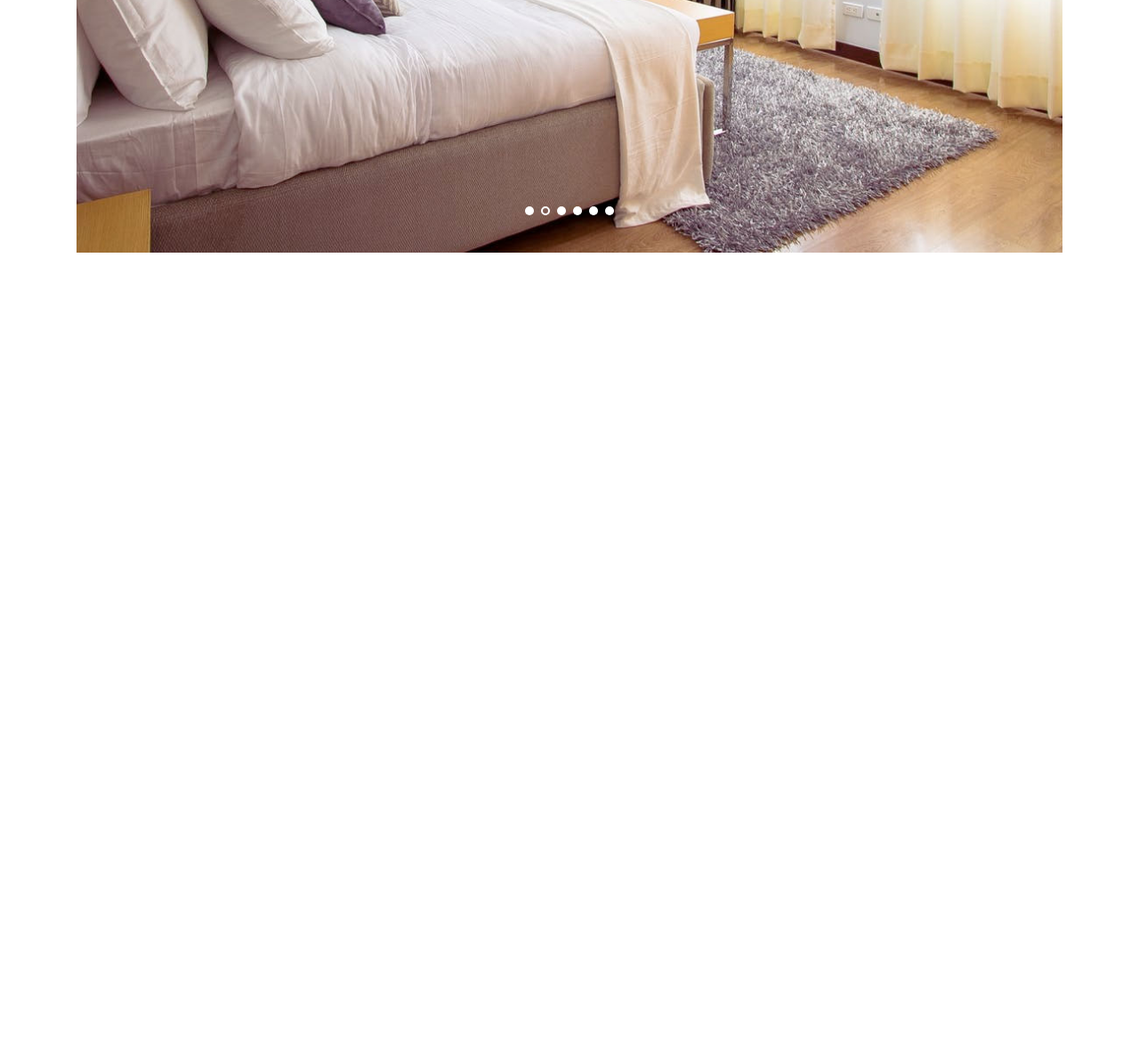
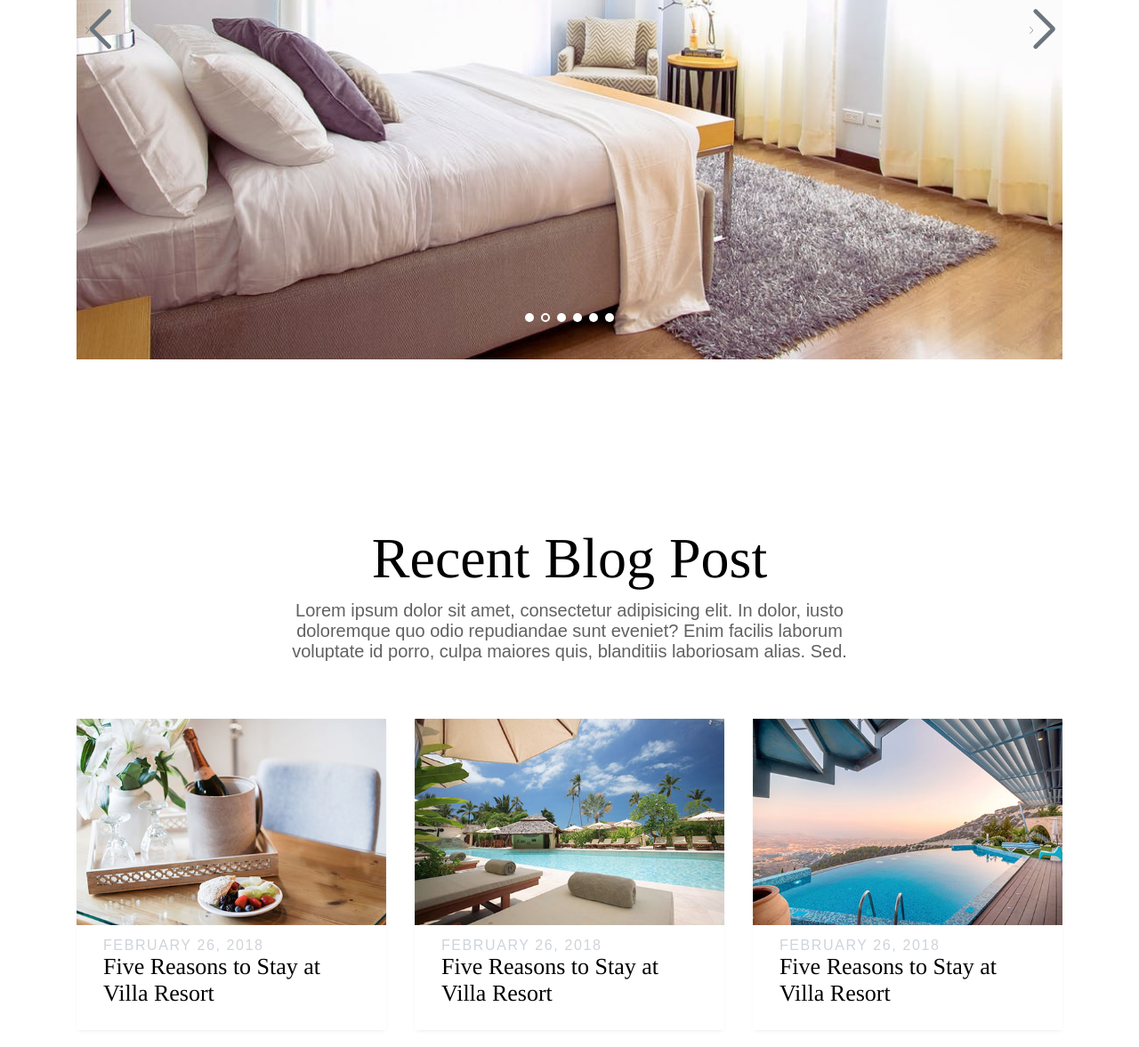
Before and after one commit to ArianCodes01/Villa-Project, a plain HTML site: page index.html in a window 1280 px wide. Shown: the part 2062-3239 px from the top of the page at 89% size. Before the commit the page ends 2362 px from the top, so only its background shows below. Drawn offline with nearby package versions, Linux system fonts and the light colour scheme; a web font is replaced by a local one.

Commit message:
blog-post-section

```diff
--- a/index.html
+++ b/index.html
@@ -158,7 +158,7 @@
 
    <section class="slider-section">
       <div class="container">
-         <div class="slider-header">
+         <div class="section-top">
             <h2 class="heading">A gorgeous place to enjoy your life. </h2>
             <p class="lead">Lorem ipsum dolor sit amet, consectetur adipisicing elit. In dolor, iusto doloremque quo
                odio repudiandae sunt eveniet? Enim facilis laborum voluptate id porro, culpa maiores quis, blanditiis
@@ -179,6 +179,58 @@
                   <div class="swiper-button-next"></div>
                   <div class="swiper-button-prev"></div>
                   <div class="swiper-pagination"></div>
+               </div>
+            </div>
+         </div>
+      </div>
+   </section>
+
+   <section class="blog-post-section">
+      <div class="container">
+         <div class="section-top">
+            <h2 class="heading">Recent Blog Post </h2>
+            <p class="lead">Lorem ipsum dolor sit amet, consectetur adipisicing elit. In dolor, iusto doloremque quo
+               odio repudiandae sunt eveniet? Enim facilis laborum voluptate id porro, culpa maiores quis, blanditiis
+               laboriosam alias. Sed.</p>
+         </div>
+
+         <div class="row">
+            <div class="col-lg-4 col-md-6 col-xs-12">
+               <div class="blog-post-item">
+                  <div class="top-img">
+                     <img src="./image/blog-post-img-1.jpg" alt="" class="img-fluid">
+                  </div>
+
+                  <div class="bottom-content">
+                     <span>February 26, 2018</span>
+                     <h2>Five Reasons to Stay at Villa Resort</a></h2>
+                  </div>
+               </div>
+            </div>
+
+            <div class="col-lg-4 col-md-6 col-xs-12">
+               <div class="blog-post-item">
+                  <div class="top-img">
+                     <img src="./image/blog-post-img-2.jpg" alt="" class="img-fluid">
+                  </div>
+
+                  <div class="bottom-content">
+                     <span>February 26, 2018</span>
+                     <h2>Five Reasons to Stay at Villa Resort</a></h2>
+                  </div>
+               </div>
+            </div>
+
+            <div class="col-lg-4 col-md-6 col-xs-12">
+               <div class="blog-post-item">
+                  <div class="top-img">
+                     <img src="./image/blog-post-img-3.jpg" alt="" class="img-fluid">
+                  </div>
+
+                  <div class="bottom-content">
+                     <span>February 26, 2018</span>
+                     <h2>Five Reasons to Stay at Villa Resort</a></h2>
+                  </div>
                </div>
             </div>
          </div>
--- a/style.css
+++ b/style.css
@@ -123,8 +123,8 @@
     border-color: #f8f9fa;
 }
 
-@media screen and (max-width: 576px){
-    .heroBtns{
+@media screen and (max-width: 576px) {
+    .heroBtns {
         flex-direction: column;
         width: 100%;
     }
@@ -132,7 +132,7 @@
 
 /* VISIT SECTION */
 
-.visit-section{
+.visit-section {
     margin-bottom: 200px;
     margin-top: 100px;
 }
@@ -190,12 +190,21 @@
 }
 
 /* SLIDER SECTION  */
+.slider-section {
+    margin-bottom: 170px;
+}
 
 .slider-header {
     text-align: center;
 }
 
-.slider-header .heading {
+.section-top {
+    text-align: center;
+    max-width: 700px;
+    margin: 0 auto;
+}
+
+.section-top .heading {
     color: black;
     margin-bottom: 0.5rem;
     font-weight: 500;
@@ -203,7 +212,7 @@
     font-size: 4rem;
 }
 
-.slider-header .lead {
+.section-top .lead {
     font-size: 1.25rem;
     font-weight: 300;
     margin-bottom: 3rem;
@@ -256,3 +265,49 @@
     color: #6c757d !important;
     font-weight: bolder !important;
 }
+
+/* BLOG POST SECTION */
+
+.blog-post-section {
+    position: relative;
+    margin-top: -500px;
+    background-image: url('./image/blog-post-section-bg');
+    padding: 500px 60px 100px;
+}
+
+.blog-post-item {
+    background: #fff;
+    box-shadow: 0 2px 5px -2px rgba(0, 0, 0, 0.1);
+    transition: all 0.3s ease;
+}
+
+.blog-post-item:hover {
+    box-shadow: 0 10px 30px -10px rgba(0, 0, 0, 0.1);
+}
+
+.blog-post-item img {
+    cursor: pointer;
+}
+
+.bottom-content {
+    padding: 10px 30px;
+}
+
+.bottom-content span {
+    color: #ced4da;
+    text-transform: uppercase;
+    letter-spacing: .1em;
+    font-weight: 100;
+}
+
+.bottom-content h2 {
+    font-size: 26px;
+    margin-bottom: 1rem;
+    font-weight: 500;
+    transition: all 0.3s ease;
+    cursor: pointer;
+}
+
+.bottom-content h2:hover {
+    color: #e61c5d;
+}
```
Also changed, not shown: image/blog-post-img-1.jpg (added), image/blog-post-img-2.jpg (added), image/blog-post-img-3.jpg (added), 1 other file.
